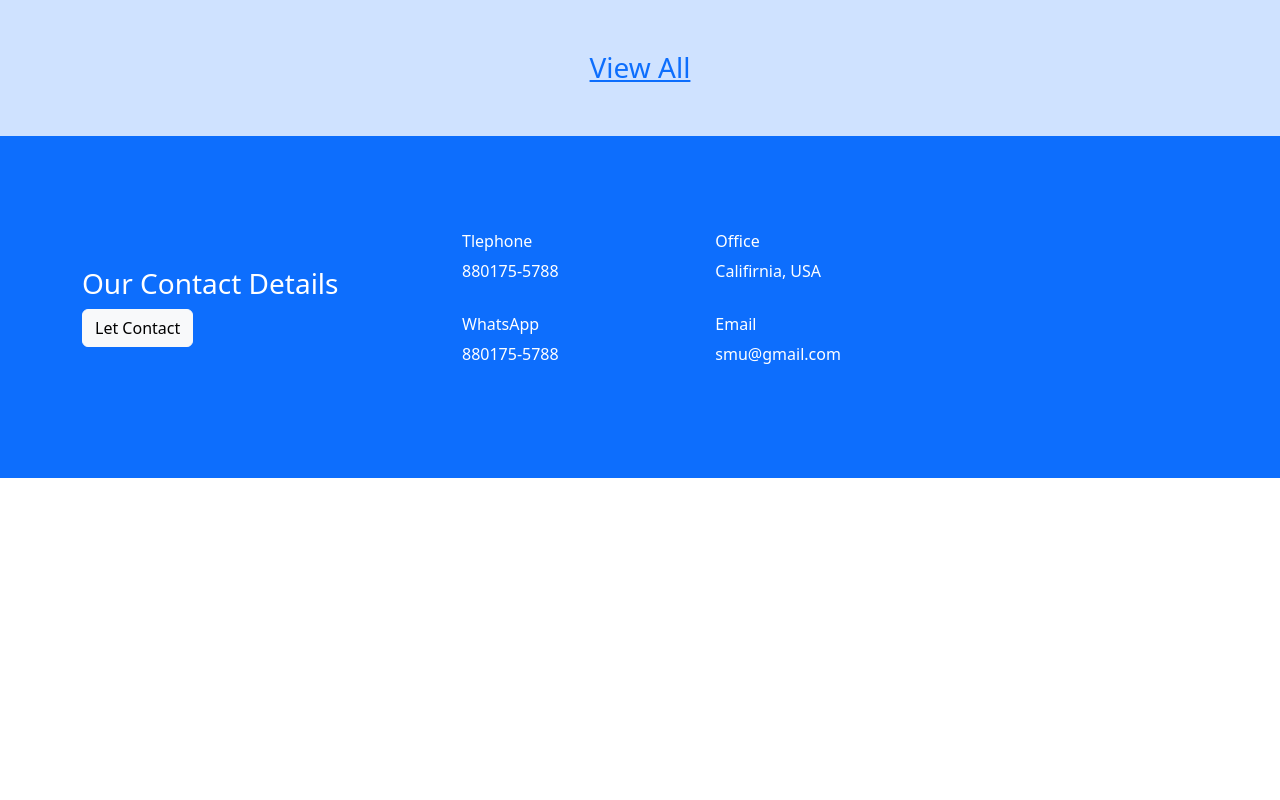
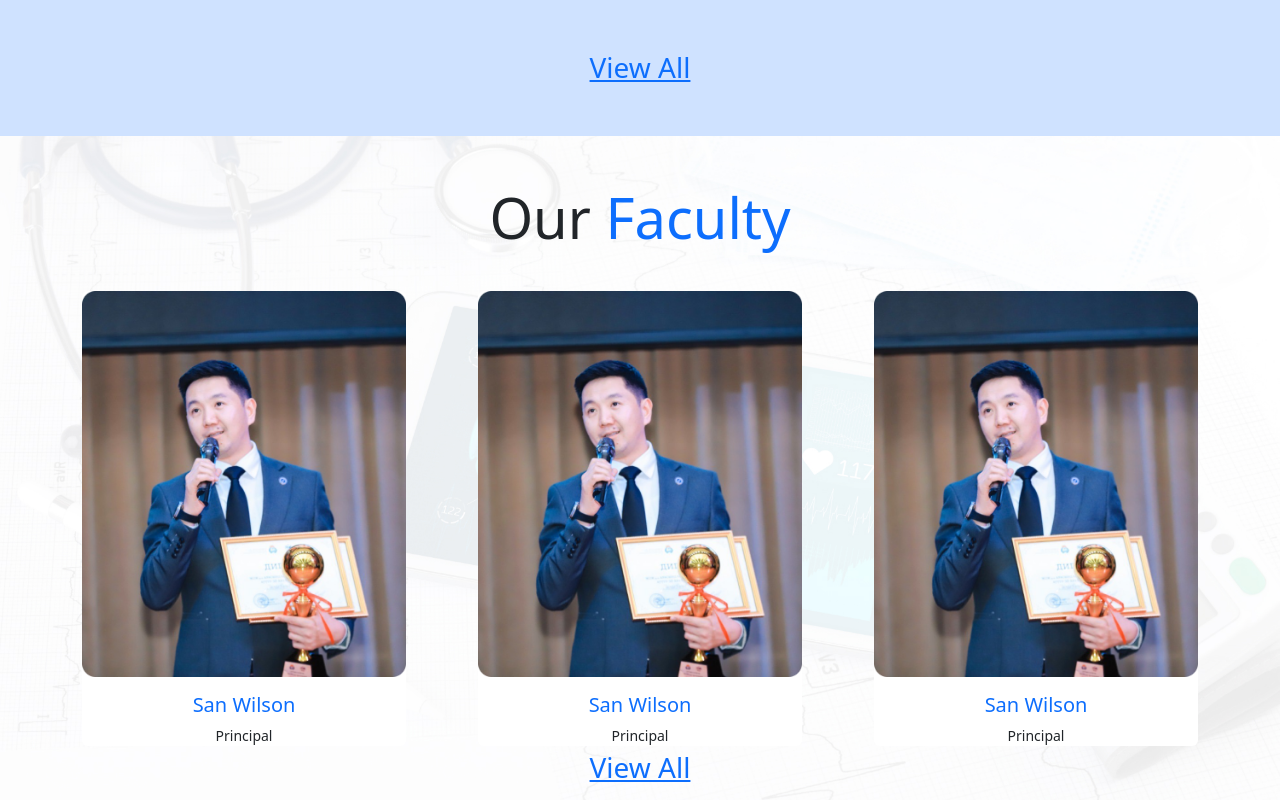
Before and after one commit to asif-daffodil/frontend, a React (Vite) app: page / in a window 1280 px wide. Shown: the part 3400-4200 px from the top of the page. Before the commit the page ends 3878 px from the top, so only its background shows below. Built offline with nearby package versions, Linux system fonts and the light colour scheme.

Commit message:
our faculty

```diff
--- /dev/null
+++ b/src/Components/HomeComponents/OurFaculty/OurFaculty.jsx
@@ -0,0 +1,45 @@
+import { Link } from 'react-router-dom';
+import facultyImg from '../../../images/faculty/faculty.png';
+const OurFaculty = () => {
+    return (
+        <div className="container-fluid commonbg">
+            <div className="container py-5">
+                <div className="row mb-4">
+                    <div className="col-md-12">
+                        <h3 className="text-center display-4 mb-3">Our <span className="text-primary">Faculty</span></h3>
+                    </div>
+                </div>
+                <div className="row d-block d-md-flex justify-content-center gap-5 ">
+                    <div className="col">
+                        <div className="card text-center border-0">
+                            <img src={facultyImg} alt="" className='card-img img-fluid mb-3' />
+                            <h5 className='text-primary'>San Wilson</h5>
+                            <small>Principal</small>
+                        </div>
+                    </div>
+                    <div className="col">
+                        <div className="card text-center border-0">
+                            <img src={facultyImg} alt="" className='card-img img-fluid mb-3' />
+                            <h5 className='text-primary'>San Wilson</h5>
+                            <small>Principal</small>
+                        </div>
+                    </div>
+                    <div className="col">
+                        <div className="card text-center border-0">
+                            <img src={facultyImg} alt="" className='card-img img-fluid mb-3' />
+                            <h5 className='text-primary'>San Wilson</h5>
+                            <small>Principal</small>
+                        </div>
+                    </div>
+                </div>
+                <div className="row">
+                    <div className="col-md-12 text-center fs-3">
+                        <Link to='/faculty' className='text-primary'>View All</Link>
+                    </div>
+                </div>
+            </div>
+        </div>
+    );
+};
+
+export default OurFaculty;
--- a/src/Pages/Home/Home.jsx
+++ b/src/Pages/Home/Home.jsx
@@ -3,6 +3,7 @@ import EventGallery from "../../Components/HomeComponents/EventGallery/EventGall
 import HomeSlider from "../../Components/HomeComponents/HomeSlider/HomeSlider";
 import LatestNotice from "../../Components/HomeComponents/LatestNotice/LatestNotice";
 import MBBSProgram from "../../Components/HomeComponents/MBBSProgram/MBBSProgram";
+import OurFaculty from "../../Components/HomeComponents/OurFaculty/OurFaculty";
 
 
 const Home = () => {
@@ -13,6 +14,7 @@ const Home = () => {
             <LatestNotice />
             <MBBSProgram />
             <EventGallery />
+            <OurFaculty />
         </div>
     );
 };
```
Also changed, not shown: src/images/faculty/faculty.png (added).
